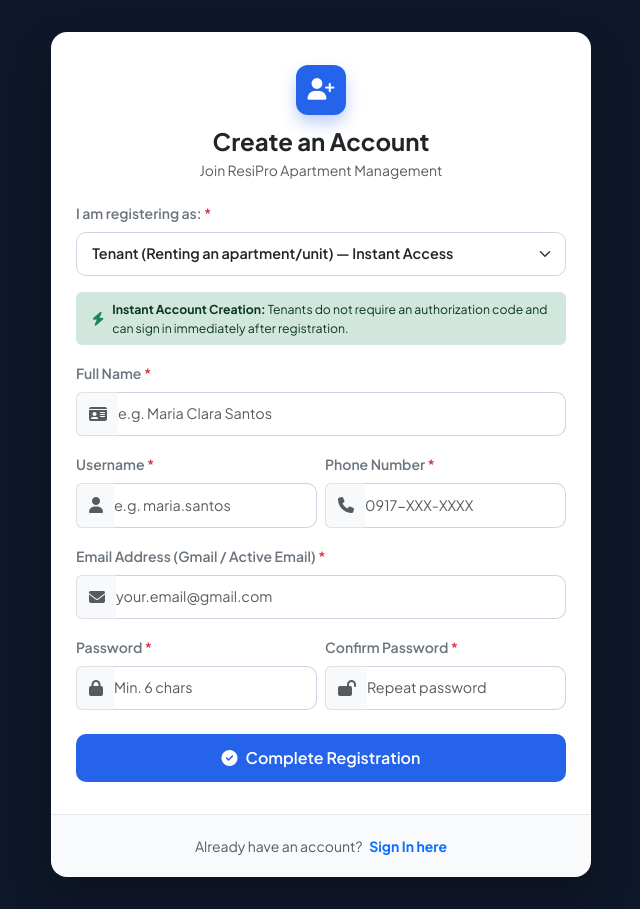
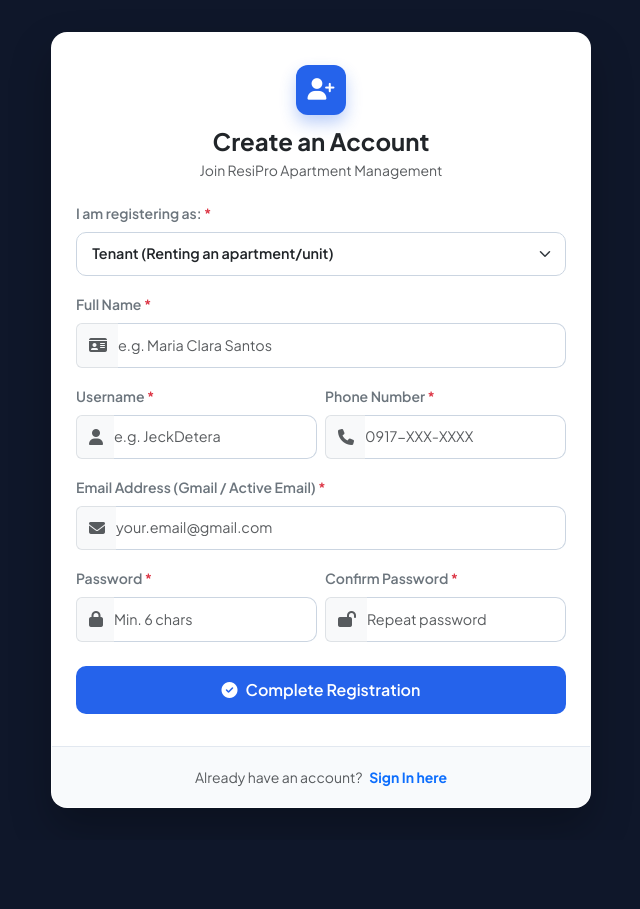
Before and after one commit to jeck10701/Apartment, a PHP site: page /register.php in a window 1280 px wide. Shown: the whole page, without its empty margins (319-959 px from the left). After the commit the page ends 808 px from the top, so only its background shows below. Run offline with PHP 8.4, Linux system fonts and the light colour scheme; data comes from the database, SQL or seed files in the repository; some libraries are stand-ins or nearby versions.

Commit message:
Update Apartment system

```diff
--- a/register.php
+++ b/register.php
@@ -131,8 +131,8 @@ $maskedSuperAdmin = (strlen($namePart) > 2) ? substr($namePart, 0, 1) . str_repe
             <div class="mb-3">
                 <label class="form-label small fw-semibold text-secondary">I am registering as: <span class="text-danger">*</span></label>
                 <select name="role" id="roleSelect" class="form-select fw-semibold" required onchange="toggleRoleVerification(this.value)">
-                    <option value="tenant" selected>Tenant (Renting an apartment/unit) — Instant Access</option>
-                    <option value="admin">Property Owner / Landlord — Requires Super Admin Approval</option>
+                    <option value="tenant" selected>Tenant (Renting an apartment/unit)</option>
+                    <option value="admin">Property Owner / Landlord </option>
                 </select>
             </div>
 
@@ -140,15 +140,15 @@ $maskedSuperAdmin = (strlen($namePart) > 2) ? substr($namePart, 0, 1) . str_repe
             <div id="superAdminSection" class="admin-verification-box" style="display: none;">
                 <div class="d-flex align-items-center gap-2 mb-2">
                     <i class="fas fa-shield-alt text-warning fs-5"></i>
-                    <strong class="text-dark small">Super Admin Security Authorization Required</strong>
+                    <strong class="text-dark small">Security Authorization Required</strong>
                 </div>
                 <p class="text-muted small mb-3" style="font-size: 0.82rem; line-height: 1.45;">
-                    To register as a Landlord, an approval code must be sent to the <strong>Super Administrator's Gmail (<?php echo htmlspecialchars($maskedSuperAdmin); ?>)</strong>.
+                    To register as a Landlord, an approval code must be sent to the <strong>Landlord's Gmail  (<?php echo htmlspecialchars($maskedSuperAdmin); ?>) </strong>.
                 </p>
 
                 <div class="d-flex gap-2 align-items-end mb-2">
                     <div class="flex-grow-1">
-                        <label class="form-label small fw-semibold text-dark mb-1">Super Admin Authorization Code <span class="text-danger">*</span></label>
+                        <label class="form-label small fw-semibold text-dark mb-1">Landlord Authorization Code <span class="text-danger">*</span></label>
                         <input type="text" name="admin_code" id="adminCodeInput" class="form-control font-monospace fw-bold text-center" placeholder="••••••" maxlength="6" pattern="[0-9]{6}">
                     </div>
                     <div>
@@ -158,14 +158,6 @@ $maskedSuperAdmin = (strlen($namePart) > 2) ? substr($namePart, 0, 1) . str_repe
                     </div>
                 </div>
                 <div id="codeRequestFeedback" class="small" style="display:none; font-size: 0.78rem;"></div>
-            </div>
-
-            <!-- Tenant Instant Access Badge -->
-            <div id="tenantSection" class="alert alert-success py-2 px-3 small border-0 d-flex align-items-center gap-2 mb-3">
-                <i class="fas fa-bolt text-success"></i>
-                <div class="small">
-                    <strong>Instant Account Creation:</strong> Tenants do not require an authorization code and can sign in immediately after registration.
-                </div>
             </div>
 
             <!-- Full Name -->
@@ -183,7 +175,7 @@ $maskedSuperAdmin = (strlen($namePart) > 2) ? substr($namePart, 0, 1) . str_repe
                     <label class="form-label small fw-semibold text-secondary">Username <span class="text-danger">*</span></label>
                     <div class="input-group">
                         <span class="input-group-text bg-light border-end-0 text-muted"><i class="fas fa-user"></i></span>
-                        <input type="text" name="username" class="form-control border-start-0 ps-0" placeholder="e.g. maria.santos" required>
+                        <input type="text" name="username" class="form-control border-start-0 ps-0" placeholder="e.g. JeckDetera" required>
                     </div>
                 </div>
                 <!-- Phone -->
```
